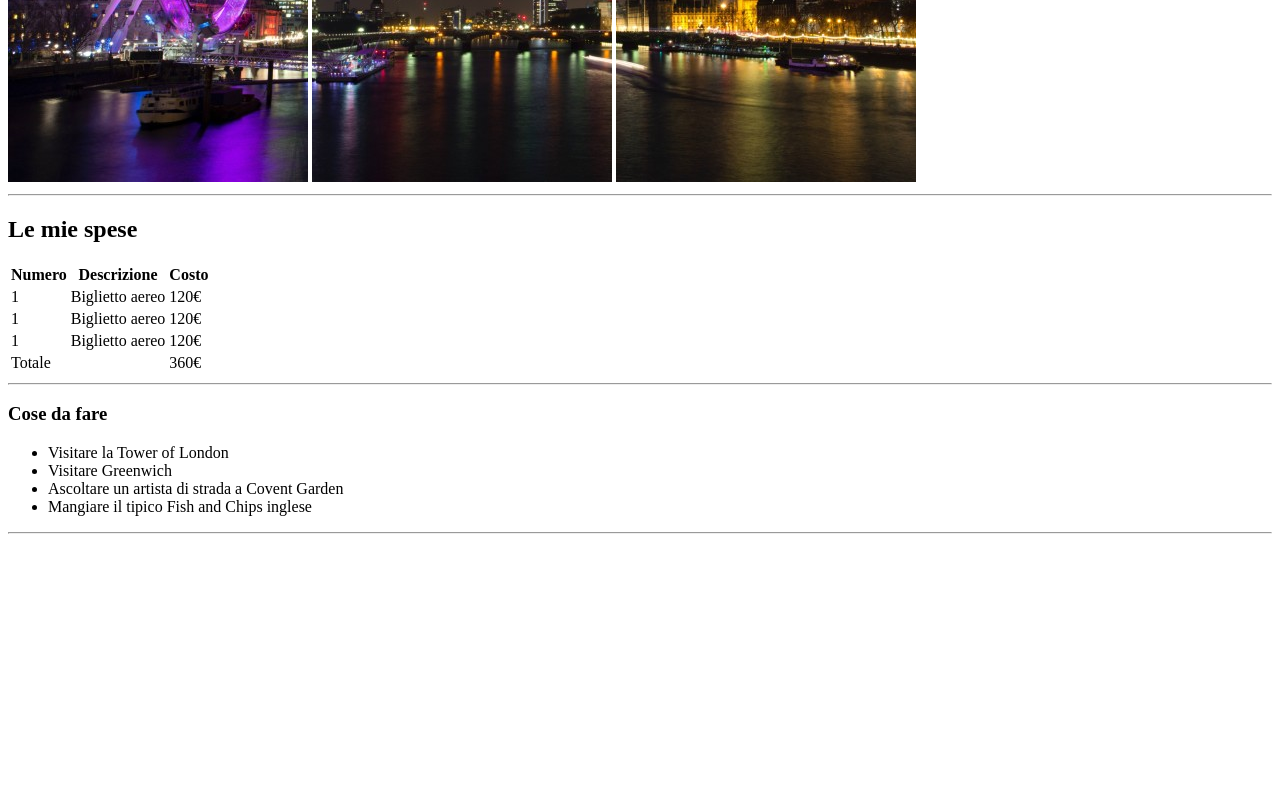
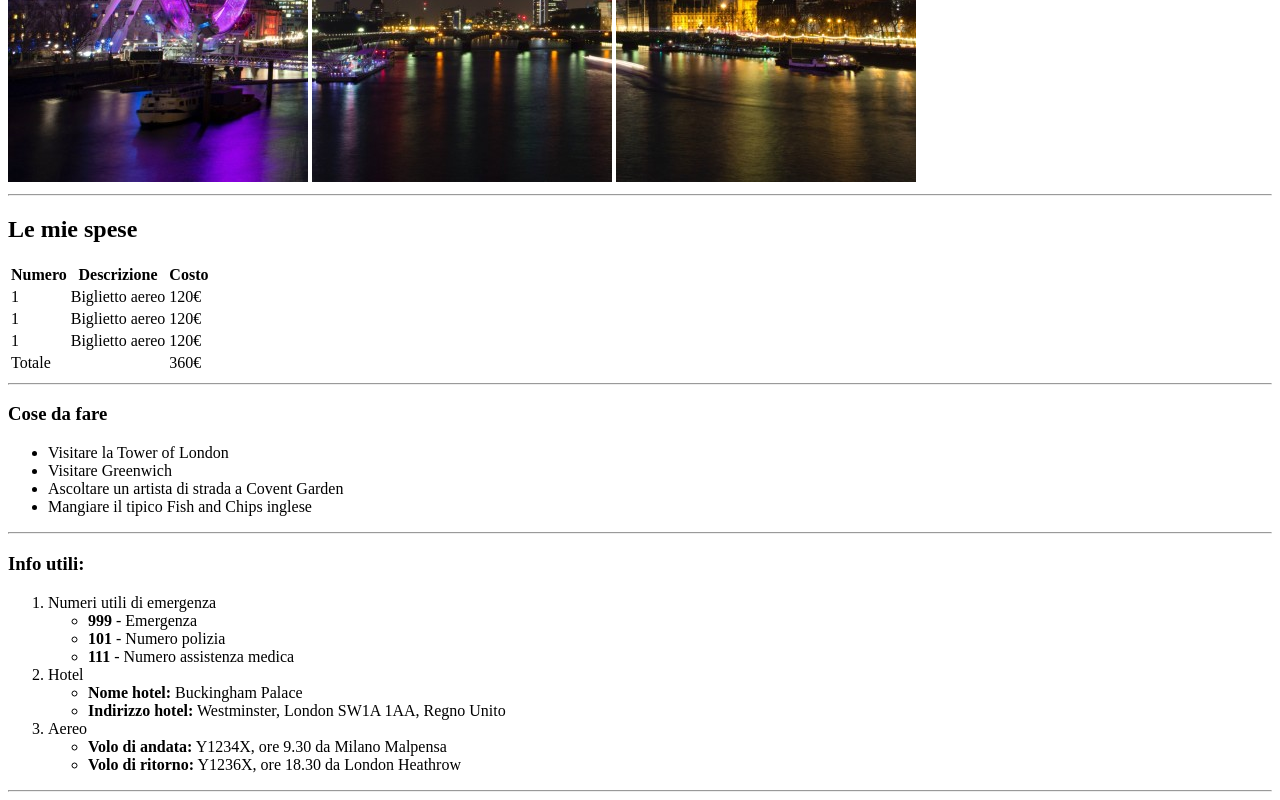
Before and after one commit to GioOli7/html-london-trip, a website: page index.html in a window 1280 px wide. Shown: the part 498-1298 px from the top of the page. Before the commit the page ends 1048 px from the top, so only its background shows below. Drawn offline with Linux system fonts and the light colour scheme.

Commit message:
Section info utili

```diff
--- a/index.html
+++ b/index.html
@@ -12,22 +12,11 @@
       <h1>Il mio viaggio a Londra</h1>
     </header>
 
-    <!-- CODESANDBOX MANDA A CAPO I TAG -->
-
     <!-- Foto -->
     <section>
-      <img
-        src="./img/pexels-bill-emrich-230794-0.jpg"
-        alt="Panorama Londra 1"
-      />
-      <img
-        src="./img/pexels-bill-emrich-230794-1.jpg"
-        alt="Panorama Londra 2"
-      />
-      <img
-        src="./img/pexels-bill-emrich-230794-2.jpg"
-        alt="Panorama Londra 3"
-      />
+      <img src="img/pexels-bill-emrich-230794-0.jpg" alt="Panorama Londra 1" />
+      <img src="img/pexels-bill-emrich-230794-1.jpg" alt="Panorama Londra 2" />
+      <img src="img/pexels-bill-emrich-230794-2.jpg" alt="Panorama Londra 3" />
       <hr />
     </section>
 
@@ -78,7 +67,43 @@
     </section>
 
     <!-- info utili -->
-    <ol></ol>
+    <section>
+      <h3>Info utili:</h3>
+      <ol>
+        <li>
+          Numeri utili di emergenza
+          <ul>
+            <li><strong>999</strong> - Emergenza</li>
+            <li><strong>101</strong> - Numero polizia</li>
+            <li><strong>111</strong> - Numero assistenza medica</li>
+          </ul>
+        </li>
+        <li>
+          Hotel
+          <ul>
+            <li><strong>Nome hotel:</strong> Buckingham Palace</li>
+            <li>
+              <strong>Indirizzo hotel:</strong> Westminster, London SW1A 1AA,
+              Regno Unito
+            </li>
+          </ul>
+        </li>
+        <li>
+          Aereo
+          <ul>
+            <li>
+              <strong>Volo di andata:</strong> Y1234X, ore 9.30 da Milano
+              Malpensa
+            </li>
+            <li>
+              <strong>Volo di ritorno:</strong> Y1236X, ore 18.30 da London
+              Heathrow
+            </li>
+          </ul>
+        </li>
+      </ol>
+      <hr />
+    </section>
 
     <!-- Foto -->
     <div></div>
```
